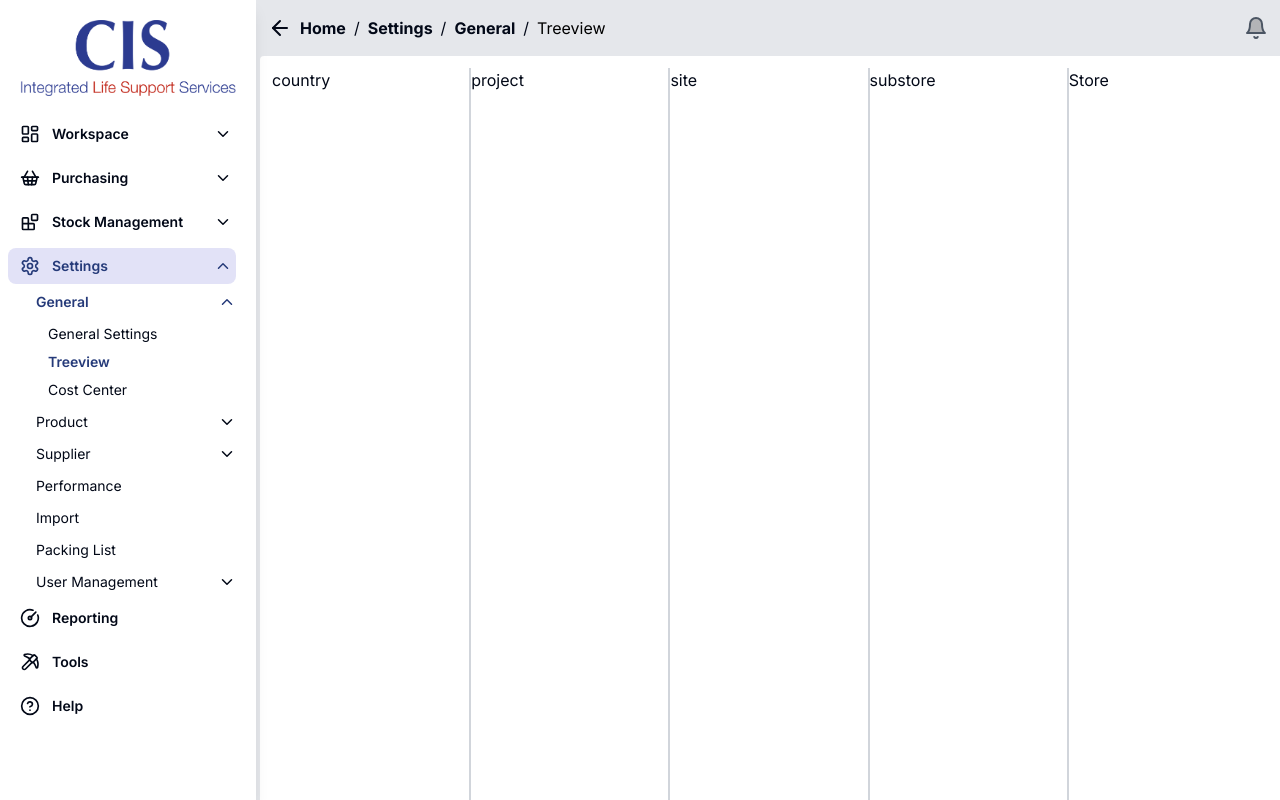
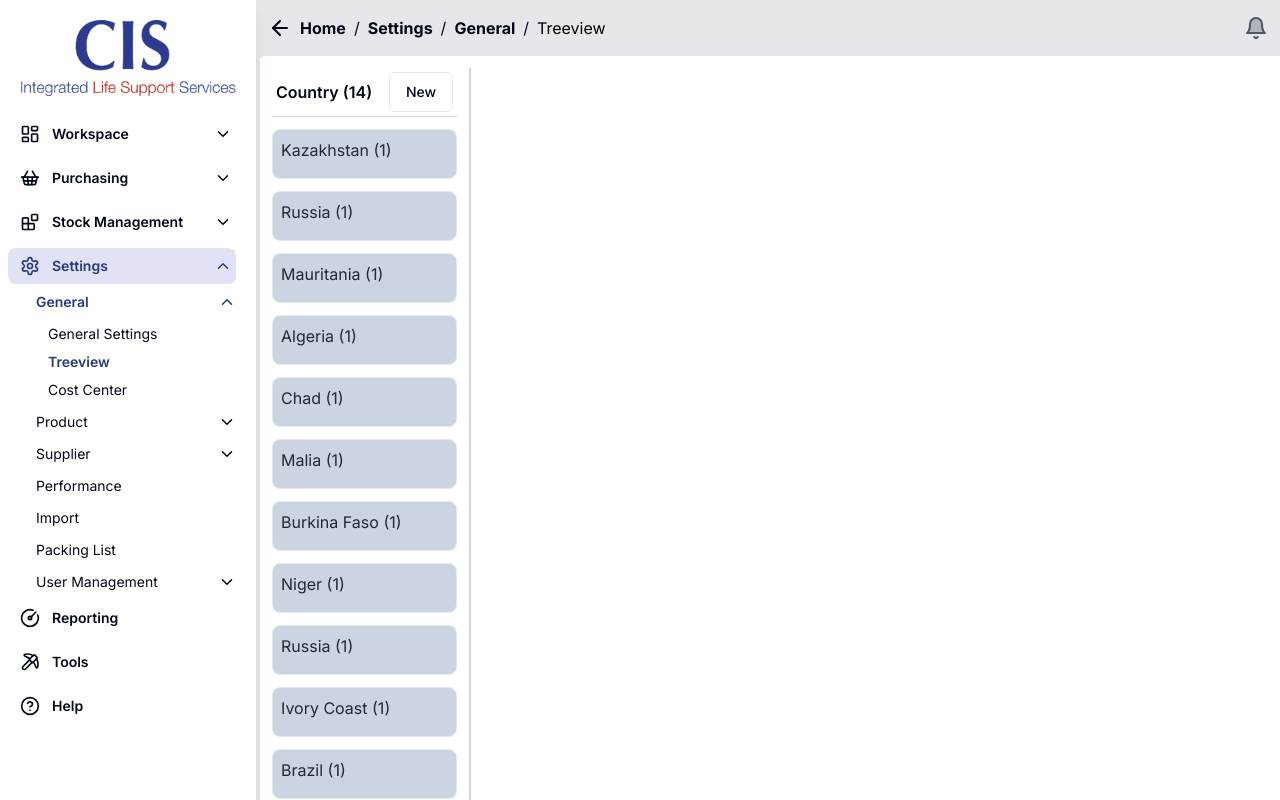
Before and after one commit to cisrd/cscmv4, a Next.js app: page /settings/general/treeview in a window 1280 px wide. Built offline with nearby package versions, Linux system fonts and the light colour scheme.

Commit message:
treeview country

```diff
--- /dev/null
+++ b/app/(root)/(home)/settings/general/treeview/country.tsx
@@ -0,0 +1,22 @@
+import React from 'react'
+
+interface ICoountry {
+    name: string;
+    project?: IProject[];
+  }
+
+  interface IProject {
+    name: string;
+  }
+
+
+const CountryWidget = ({country} : {country : ICoountry} ) => {
+  return (
+    <div className={`flex flex-col justify-between border rounded-[8px] p-2 bg-slate-300 cursor-pointer
+    hover:bg-sidebar-background min-h-[50px] text-gray-800 mt-3 mr-3`}>
+    <p>{country.name} ({country.project?.length})</p>
+    </div>
+  )
+}
+
+export default CountryWidget
--- a/app/(root)/(home)/settings/general/treeview/page.tsx
+++ b/app/(root)/(home)/settings/general/treeview/page.tsx
@@ -1,4 +1,7 @@
+import { Button } from '@/components/ui/button'
 import React from 'react'
+import { itemsCountry } from './treeview-data'
+import CountryWidget, {} from "./country"
 
 const TreeView = () => {
   return (
@@ -6,18 +9,24 @@ const TreeView = () => {
       <div className="flex flex-1 bg-white p-3 rounded-s-sm">
         <div className="h-screen w-full grid grid-cols-5">
             <div className="col-span-1 border-r-2 border-gray-300 overflow-auto">
-              country
+              <div className='flex items-center justify-between p-1 border-b border-gray-300 mr-3 font-semibold'>
+                <p>Country ({itemsCountry.length}) </p>
+                <Button variant={'outline'}>New</Button>
+              </div>
+              {itemsCountry.map(( country) => (
+                <CountryWidget key={country.name} country={country} />
+               ))}
             </div>
-            <div className="col-span-1 border-r-2 border-gray-300 overflow-auto">
+            <div className="col-span-1 border-r-2 border-gray-300 overflow-auto hidden">
                 project
             </div>
-            <div className="col-span-1 border-r-2 border-gray-300 overflow-auto">
+            <div className="col-span-1 border-r-2 border-gray-300 overflow-auto  hidden">
                 site
             </div>
-            <div className="col-span-1 border-r-2 border-gray-300 overflow-auto">
+            <div className="col-span-1 border-r-2 border-gray-300 overflow-auto  hidden">
                 substore
             </div>
-            <div className="col-span-1 overflow-auto">
+            <div className="col-span-1 overflow-auto  hidden">
                 Store
             </div>
         </div>
--- /dev/null
+++ b/app/(root)/(home)/settings/general/treeview/treeview-data.ts
@@ -0,0 +1,123 @@
+interface ICoountry {
+    name: string;
+    project?: IProject[];
+  }
+
+  interface IProject {
+    name: string;
+  }
+
+  export const itemsCountry: ICoountry[] = [
+    {
+      name : "Kazakhstan",
+      project : [
+        {
+          name : "Katko"
+        }
+      ],
+    },
+  {
+    name : "Russia",
+    project : [
+      {
+        name : "Site 1"
+      }
+    ]
+  },
+  {
+    name : "Mauritania",
+    project : [
+      {
+        name : "Site 1"
+      }
+    ]
+  },
+  {
+    name : "Algeria",
+    project : [
+      {
+        name : "Site 1"
+      }
+    ]
+  },
+  {
+    name : "Chad",
+    project : [
+      {
+        name : "Site 1"
+      }
+    ]
+  },
+  {
+    name : "Malia",
+    project : [
+      {
+        name : "Site 1"
+      }
+    ]
+  },
+  {
+    name : "Burkina Faso",
+    project : [
+      {
+        name : "Site 1"
+      }
+    ]
+  },
+  {
+    name : "Niger",
+    project : [
+      {
+        name : "Site 1"
+      }
+    ]
+  },
+  {
+    name : "Russia",
+    project : [
+      {
+        name : "Site 1"
+      }
+    ]
+  },
+  {
+    name : "Ivory Coast",
+    project : [
+      {
+        name : "Site 1"
+      }
+    ]
+  },
+  {
+    name : "Brazil",
+    project : [
+      {
+        name : "Site 1"
+      }
+    ]
+  },
+  {
+    name : "Mozambique",
+    project : [
+      {
+        name : "Site 1"
+      }
+    ]
+  },
+  {
+    name : "Gabon",
+    project : [
+      {
+        name : "Site 1"
+      }
+    ]
+  },
+  {
+    name : "Congo",
+    project : [
+      {
+        name : "Site 1"
+      }
+    ]
+  }
+  ]
--- a/components/dashboard/widget-content.tsx
+++ b/components/dashboard/widget-content.tsx
@@ -1,4 +1,6 @@
 "use client";
+
+
 
 const WidgetContent = ({ status, number, bgColor } :{status:string,number:string, bgColor:string} ) => {
   return (
```
